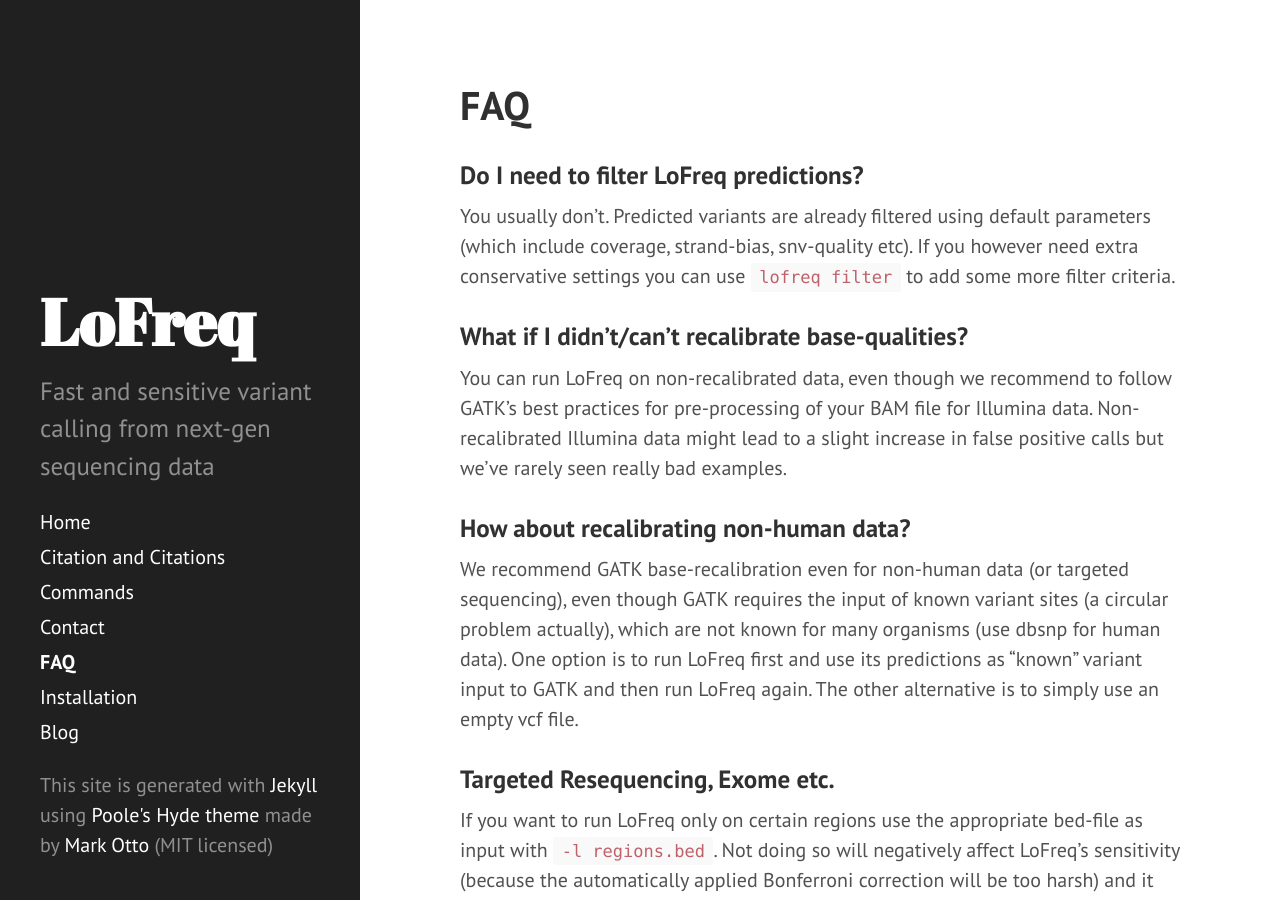
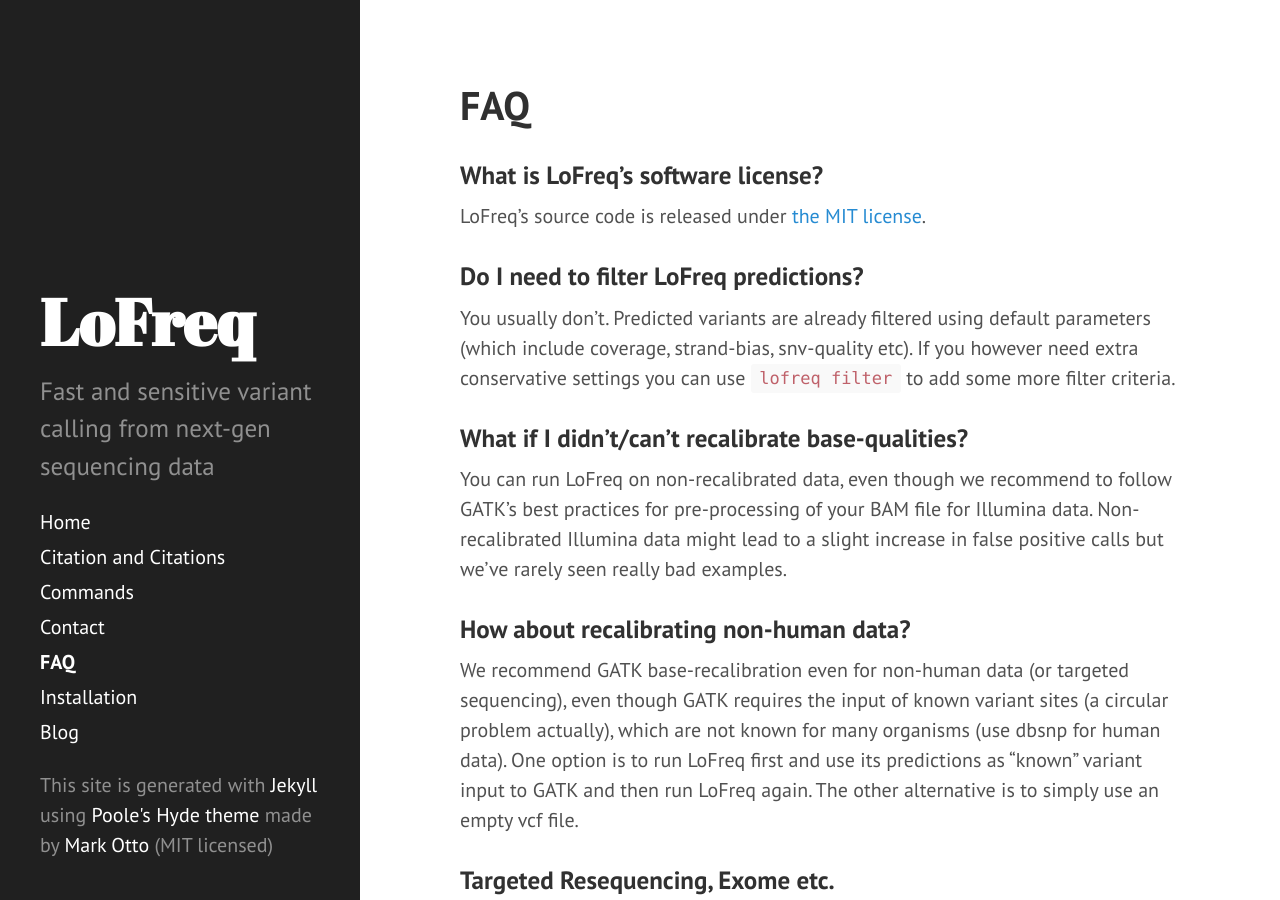
Before and after one commit to CSB5/lofreq, a Jekyll site: the page built from faq.md, in a window 1280 px wide and 900 px high. Built offline with Jekyll 4.4.1, drawn with Linux system fonts in a browser that asks for light colours; Markdown is read by kramdown in place of the engine named in the settings.

Commit message:
made license clear in faq

```diff
--- a/faq.md
+++ b/faq.md
@@ -3,6 +3,9 @@ layout: page
 title: FAQ
 ---
 
+### What is LoFreq's software license?
+
+LoFreq's source code is released under [the MIT license](http://opensource.org/licenses/MIT).
 
 
 ### Do I need to filter LoFreq predictions?
```
